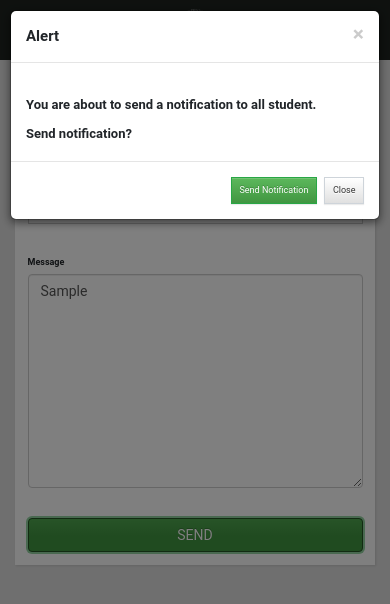
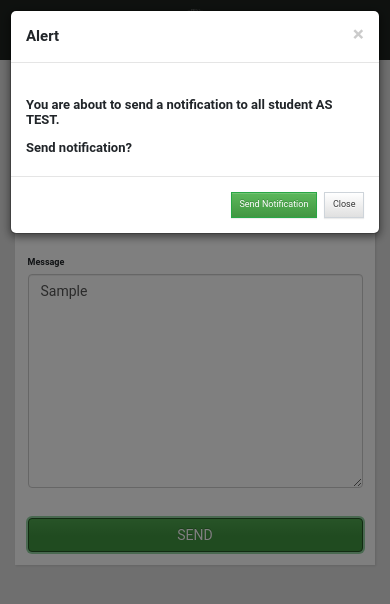
Before and after one commit to uststeps/NotificationSender, a website: page www/Send.html in a window 390 px wide. Both pictures are taken after typing "Sample" into the empty fields and a click on the button "SEND". Drawn offline with Linux system fonts and the light colour scheme; some packages are replaced by stand-ins of ours.

Commit message:
test commit on send.js

```diff
--- a/www/Send.html
+++ b/www/Send.html
@@ -45,7 +45,7 @@
         <div class="container sendContainer">
             <div class="card" >
                 <div class="card-header d-flex align-items-center ">
-                   <h1 class="card-title">Notification Sender</h1>
+                   <h1 class="card-title">Notification Sender TESTER</h1>
 
                 </div>
 
@@ -82,7 +82,7 @@
                 <h1 class="modal-title">Alert</h1>
               </div>
               <div class="modal-body">
-                <h2>You are about to send a notification to all student. <br/><br/> Send notification?</h2>
+                <h2>You are about to send a notification to all student AS TEST. <br/><br/> Send notification?</h2>
               </div>
               <div class="modal-footer">
                 <button type="button" class="btn btn-success" data-dismiss="modal" onclick="app.sendPush()">Send Notification</button>
```
